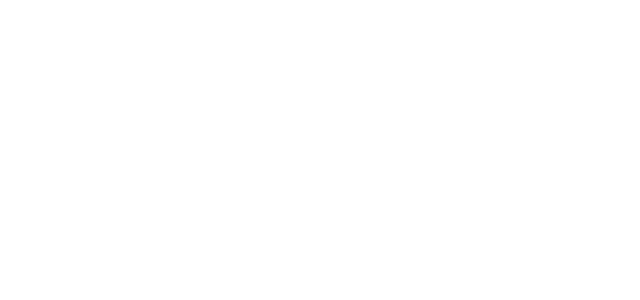
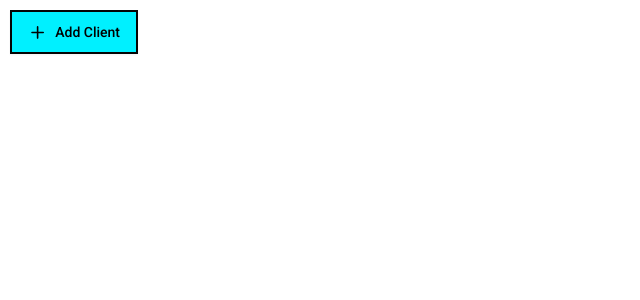
Before and after one commit to loganbreadyMW/next-nest-bootstrap, a Next.js app: page / in a window 1280 px wide. Shown: the top 300 px of the page, without its empty margins (0-640 px from the left). Built offline with nearby package versions, Linux system fonts and the light colour scheme.

Commit message:
feat: added button component for add client on action bar

```diff
--- a/src/common/components/atoms/Button/Button.module.scss
+++ b/src/common/components/atoms/Button/Button.module.scss
@@ -1,3 +1,4 @@
+/* stylelint-disable selector-class-pattern */
 @import '../../../../styles/abstracts/helpers';
 
 .button__reset {
@@ -319,3 +320,30 @@
   font-size: px-to-rem(15px);
   padding: 8px 22px;
 }
+
+.button__filter {
+  align-items: flex-start;
+  background: #00f0ff;
+  border: 2px solid #040404;
+
+  /* Shadow/xs */
+  box-shadow: 0 1px 2px rgba(16, 24, 40, 5%);
+
+  /* identical to box height, or 143% */
+
+  /* Base/Black */
+  color: #000000;
+  cursor: pointer;
+  display: flex;
+  flex-direction: row;
+  font-size: 14px;
+  font-style: normal;
+  font-weight: 500;
+  gap: 8px;
+  height: 44px;
+  justify-content: center;
+  line-height: 20px;
+  padding: 10px 16px;
+  white-space: nowrap;
+  width: 128px;
+}
--- a/src/common/components/atoms/Button/Button.tsx
+++ b/src/common/components/atoms/Button/Button.tsx
@@ -1,17 +1,16 @@
-import clsx from 'clsx';
-import styles from './Button.module.scss';
-
 interface ButtonProps {
   children: React.ReactNode;
   color?: 'default' | 'primary' | 'secondary' | 'success' | 'danger' | 'warning' | 'info';
   disabled?: boolean;
   onClick?: () => void;
-  variant?: 'contained' | 'outlined' | 'text';
+  variant?: 'contained' | 'outlined' | 'text' | 'filter';
   href?: string;
   size?: 'small' | 'medium' | 'large';
+  className?: string;
 }
 
 export const Button = ({
+  className,
   children,
   color = 'default',
   disabled,
@@ -20,24 +19,16 @@
   href,
   size = 'medium',
 }: ButtonProps) => {
-  const buttonClasses = clsx(
-    styles['button__base'],
-    styles[`button__${variant}`],
-    styles[`button__${variant}--${color}`],
-    styles[`button__${variant}--${size}`],
-    disabled && styles[`button__${variant}--disabled`],
-  );
-
   if (href) {
     return (
-      <a href={href} className={buttonClasses}>
+      <a href={href} className={className}>
         {children}
       </a>
     );
   }
 
   return (
-    <button className={buttonClasses} disabled={disabled} onClick={onClick} type='button'>
+    <button className={className} disabled={disabled} onClick={onClick} type='button'>
       {children}
     </button>
   );
--- /dev/null
+++ b/src/common/components/atoms/Icons/PlusIcon.tsx
@@ -0,0 +1,13 @@
+export const PlusIcon = () => {
+  return (
+    <svg width='20' height='21' viewBox='0 0 20 21' fill='none' xmlns='http://www.w3.org/2000/svg'>
+      <path
+        d='M9.99984 4.66669V16.3334M4.1665 10.5H15.8332'
+        stroke='black'
+        strokeWidth='1.66667'
+        strokeLinecap='round'
+        strokeLinejoin='round'
+      />
+    </svg>
+  );
+};
--- a/src/pages/index.tsx
+++ b/src/pages/index.tsx
@@ -1,10 +1,22 @@
+import { Button } from '@atoms/Button';
+import styles from '@atoms/Button/Button.module.scss';
+import { PlusIcon } from '@atoms/Icons/PlusIcon';
 import type { NextPage } from 'next';
 
 const Home: NextPage = () => {
-  const filterOptions = ['All', 'Active', 'Completed'];
   return (
     <>
-      <div style={{ height: '100vh', width: '100vw' }}></div>
+      <div style={{ height: '100vh', width: '100vw', padding: '10px' }}>
+        <Button
+          color='secondary'
+          variant='filter'
+          className={styles['button__filter']}
+          onClick={() => alert('Clicked')}
+        >
+          <PlusIcon />
+          Add Client
+        </Button>
+      </div>
     </>
   );
 };
```
Also changed, not shown: src/common/components/atoms/Icons/plus.svg (added).
